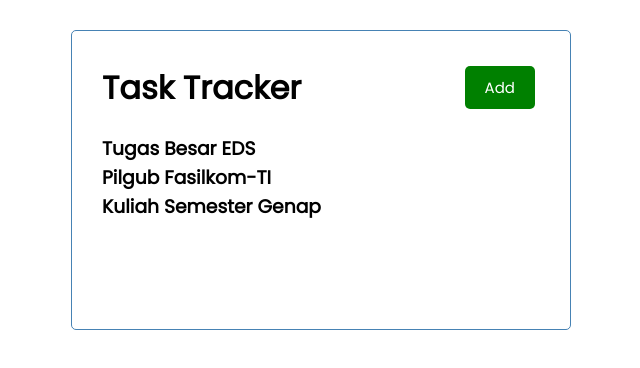
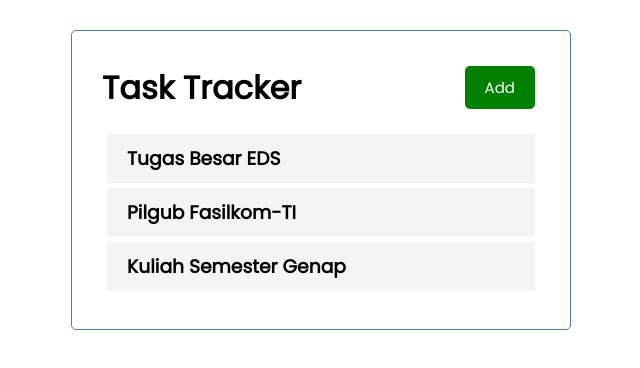
Before and after one commit to fakhririzha/react-2021, a React (Create React App) app: page / in a window 1280 px wide. Shown: the top 368 px of the page, without its empty margins (319-959 px from the left). Built offline with nearby package versions, Linux system fonts and the light colour scheme.

Commit message:
Creating a singular task component

```diff
--- /dev/null
+++ b/src/components/Task.js
@@ -0,0 +1,9 @@
+const Task = ({ task }) => {
+	return (
+		<div className="task">
+			<h3>{task.text}</h3>
+		</div>
+	);
+};
+
+export default Task;
--- a/src/components/Tasks.js
+++ b/src/components/Tasks.js
@@ -1,10 +1,10 @@
-import { useState } from "react";
+import Task from "./Task";
 
 const Tasks = ({ tasks }) => {
 	return (
 		<>
 			{tasks.map((task) => (
-				<h3 key={task.id}>{task.text}</h3>
+				<Task key={task.id} task={task}></Task>
 			))}
 		</>
 	);
```
Also changed, not shown: 1 other file (tests, documents, lock files or other folders).
